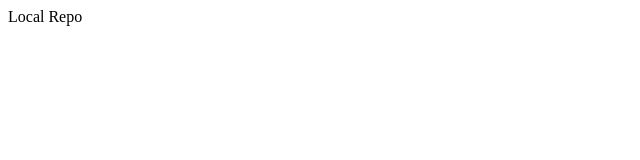
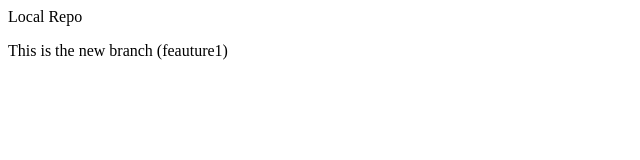
Before and after one commit to narrarakesh/localRepo, a plain HTML site: page index.html in a window 1280 px wide. Shown: the whole page, without its empty margins (0-640 px from the left). Drawn offline with Linux system fonts and the light colour scheme.

Commit message:
changes in feauture1 barch

```diff
--- a/index.html
+++ b/index.html
@@ -1 +1,2 @@
 <p>Local Repo</p>
+<p>This is the new branch (feauture1)</p>
```
